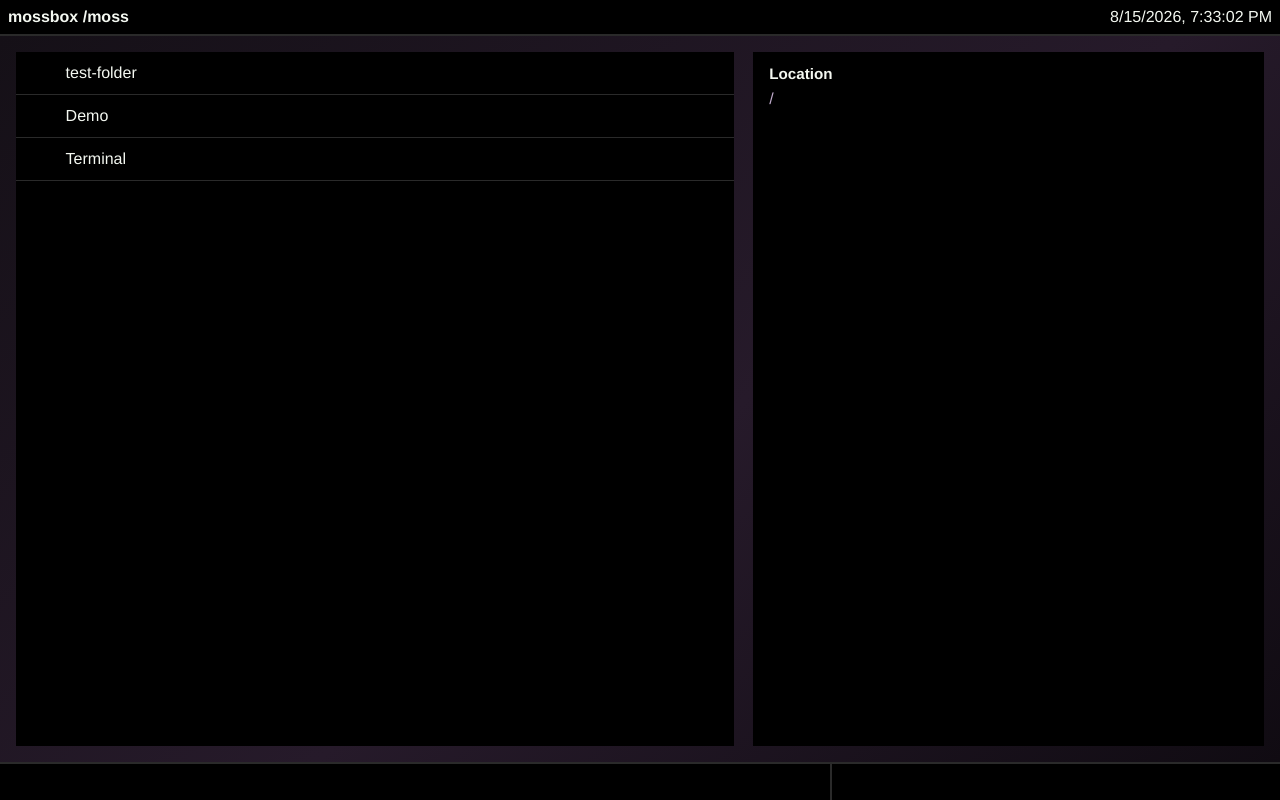
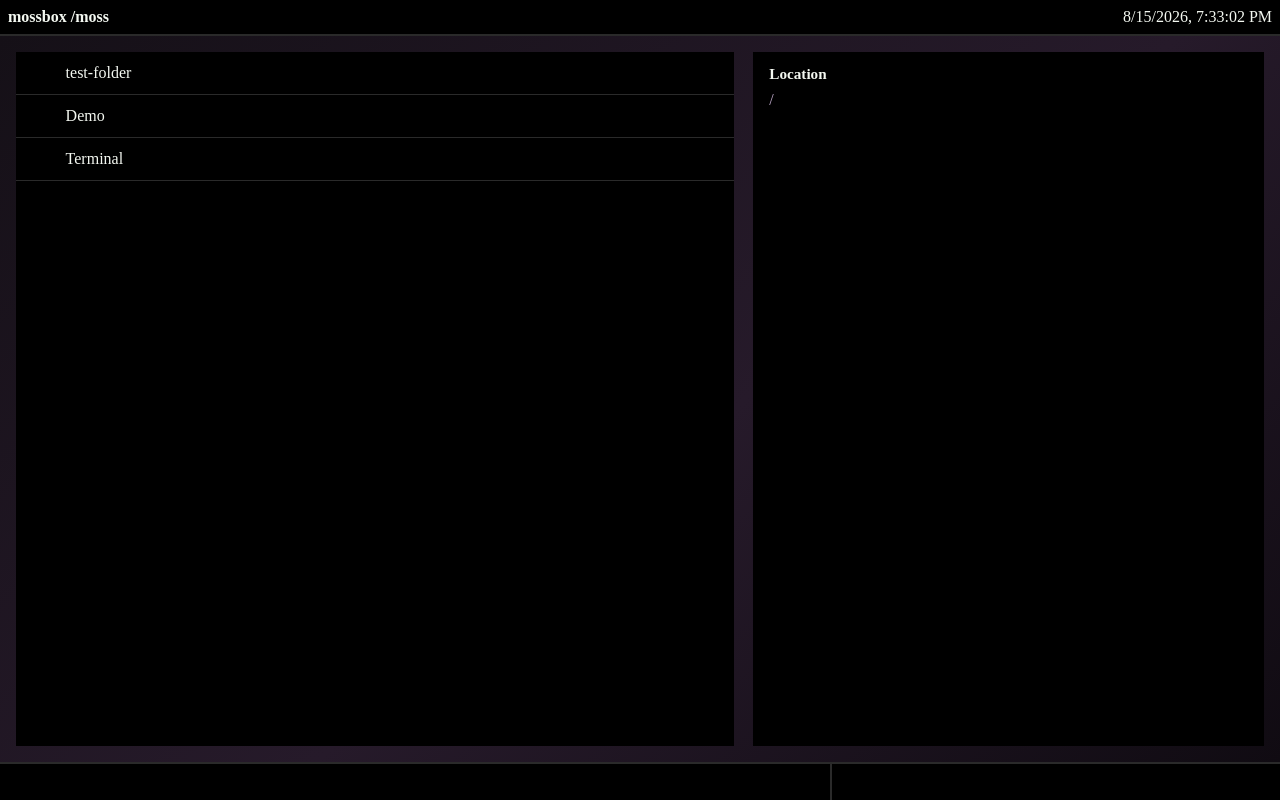
Before and after one commit to FloppiTuna/mossbox, a SvelteKit app: page /moss in a window 1280 px wide. Built offline with nearby package versions, Linux system fonts and the light colour scheme; some icons are missing.

Commit message:
fix fonts

```diff
--- a/src/routes/+layout.svelte
+++ b/src/routes/+layout.svelte
@@ -110,8 +110,8 @@
         margin: 0;
         background: #000000;
         color: #f4f8f1;
-        font-family: "Avenir Next", "Helvetica Neue", Helvetica, Arial,
-            sans-serif;
+        font-family: "Avenir Next";
+        -webkit-font-smoothing: antialiased;
     }
 
     .moss {
```
